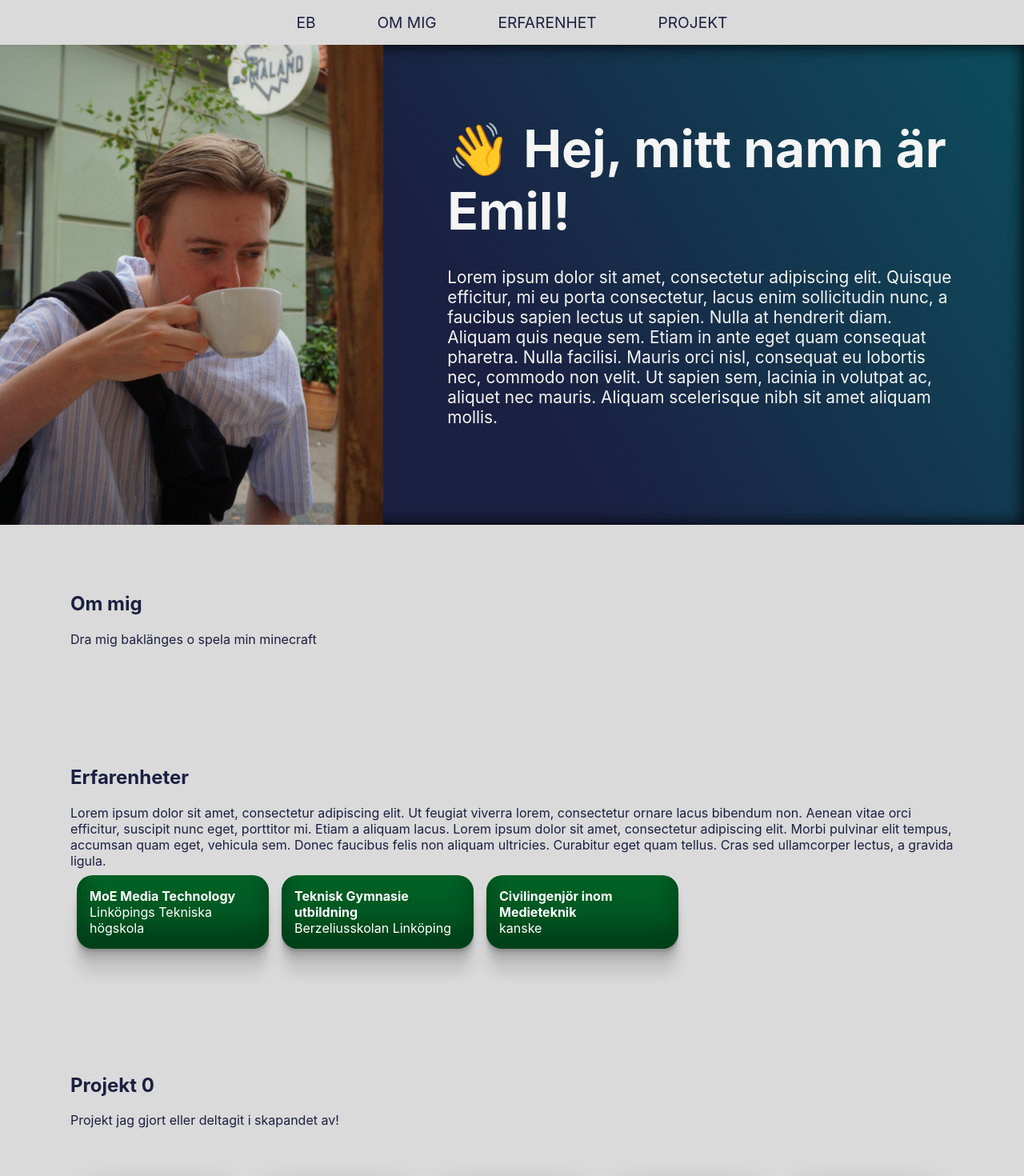
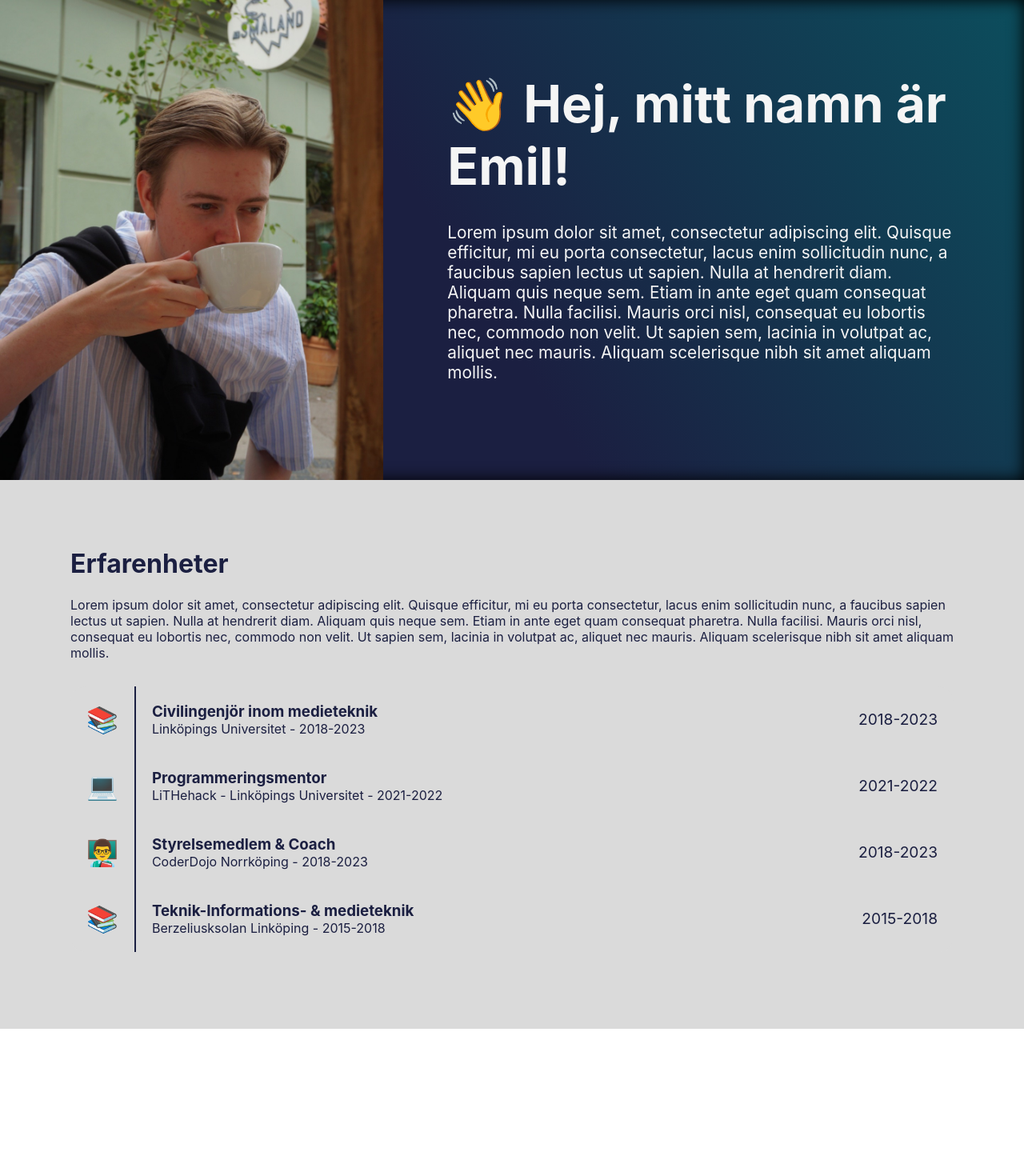
Before and after one commit to EmilBert/emilbert.gihub.io, a React (Create React App) app: page / in a window 1280 px wide. Shown: the top 1470 px of the page at 80% size. After the commit the page ends 1286 px from the top, so only its background shows below. Built offline with nearby package versions, Linux system fonts and the light colour scheme.

Commit message:
Experience list made

```diff
--- a/src/App.css
+++ b/src/App.css
@@ -11,23 +11,67 @@ h3, p {
     margin:0
 }
 
-/*NAV STYLE*/
-nav{
-    top:0;
-    width:100%;
+/* EXP LIST */
+.exp-list-container{
+    overflow-x:auto;
+}
 
+.exp-list{
+    border-spacing:0;
+    overflow-x:auto;
+    width: 100%;
+    min-width: 600px;
+    margin: 2rem 0;
+    background:#DADADA;
+    border-radius: 1.2rem;
+    overflow: hidden;
 }
-nav ul{
+
+.exp-list tr{
+    transition: all 0.4s ease;
+    border-bottom: 2px solid #1B1F41;
+}
+.exp-list td {
+    padding:20px;
+}
+.exp-list td button{
+    border:0;
+    padding:10px 20px;
+    border-radius: 5px;
+    font-size: 1rem;
+}
+
+.exp-list tr button{
+    display:none;
+}
+
+
+.exp-list tr:hover{
+    color:#DADADA;
+    background-color: #1B1F41;
+}
+
+.exp-list tr:hover h3{
+    text-decoration: underline;
+}
+
+.exp-list .last-cell{
+    text-align: end;
+}
+
+.exp-list .last-cell p{
+    font-size: 1.2rem;
+}
+
+.exp-list-item .item-icon{
+    width:2rem;
+    font-size: 2rem;
+    border-right: 2px solid #1B1F41;
+}
+
+hr{
+    border:1px #1B1F41 solid;
     margin:0;
-    list-style: none;
-    display: flex;
-    justify-content: center;
-    padding:0;
-}
-nav ul li{
-    font-size: 1.2rem;
-    padding: 2vh 3vw;
-    color:#1B1F41;
 }
 
 .wrapper{
@@ -48,7 +92,7 @@ nav ul li{
     }
   }
 
-  @keyframes wave-animation {
+@keyframes wave-animation {
     0% { transform: rotate( 0.0deg) }
    10% { transform: rotate(14.0deg) }  /* The following five values can be played with to make the waving more or less extreme */
    20% { transform: rotate(-8.0deg) }
@@ -112,8 +156,6 @@ nav ul li{
     vertical-align: middle;
     display: table-cell;
     padding: 0 5rem;
-
-
 }
 
 .section-1 .text div{
--- a/src/App.js
+++ b/src/App.js
@@ -5,25 +5,13 @@ import cloth from './images/cloth.png';
 import dunwell from './images/dunwell.png';
 import scroll from './images/scroll.png';
 import bt from './images/bt.png';
-import Section from './Section';
+import ExpSection from './Components/ExpSection';
 import * as React from "react";
 
 function App() {
   return (
 
     <div className="App">
-
-      <nav>
-        <div className="wrapper">
-          <ul>
-            <li>EB</li>
-            <li>OM MIG</li>
-            <li>ERFARENHET</li>
-            <li>PROJEKT</li>
-          </ul>
-        </div>
-      </nav>
-
       <div className="section-1">
           <div className="content">
             <img id="me" alt="me" src={me} />
@@ -35,41 +23,8 @@ function App() {
       </div>
 
       <div className="wrapper">
+        <ExpSection title={"Erfarenheter"} content={"Lorem ipsum dolor sit amet, consectetur adipiscing elit. Quisque efficitur, mi eu porta consectetur, lacus enim sollicitudin nunc, a faucibus sapien lectus ut sapien. Nulla at hendrerit diam. Aliquam quis neque sem. Etiam in ante eget quam consequat pharetra. Nulla facilisi. Mauris orci nisl, consequat eu lobortis nec, commodo non velit. Ut sapien sem, lacinia in volutpat ac, aliquet nec mauris. Aliquam scelerisque nibh sit amet aliquam mollis."}/>
 
-        <div className="section section-2">
-            <h2>Om mig</h2>
-            <p>Dra mig baklänges o spela min minecraft</p>
-        </div>
-
-        <div className="section section-3 flex">
-          <div className="text">
-          <h2>Erfarenheter</h2>
-          <p>Lorem ipsum dolor sit amet, consectetur adipiscing elit. Ut feugiat viverra lorem, consectetur ornare lacus bibendum non. Aenean vitae orci efficitur, suscipit nunc eget, porttitor mi. Etiam a aliquam lacus. Lorem ipsum dolor sit amet, consectetur adipiscing elit. Morbi pulvinar elit tempus, accumsan quam eget, vehicula sem. Donec faucibus felis non aliquam ultricies. Curabitur eget quam tellus. Cras sed ullamcorper lectus, a gravida ligula.</p>
-          </div>
-          <div className="text-card-container">
-
-              {/* <div class="text-card programming-card"><h3>C++ fan va roligt med programmering!!!!!</h3><p>kanske</p></div>
-              <div class="text-card programming-card"><h3>Unity</h3><p>kanske</p></div>
-              <div class="text-card programming-card"><h3>Java</h3><p>kanske</p></div>
-              <div class="text-card programming-card"><h3>Python</h3><p>kanske</p></div>
-
-              <div class="text-card webb-card"><h3>HTML</h3><p>kanske</p></div>
-              <div class="text-card webb-card"><h3>CSS</h3><p>kanske</p></div>
-              <div class="text-card webb-card"><h3>React</h3><p>kanske</p></div>
-              <div class="text-card webb-card"><h3>JS</h3><p>kanske</p></div>
-              <div class="text-card webb-card"><h3>SQL</h3><p>kanske</p></div> */}
-
-              <div class="text-card education-card"><h3>MoE Media Technology</h3><p>Linköpings Tekniska högskola</p></div>
-              <div class="text-card education-card"><h3>Teknisk Gymnasie utbildning</h3><p>Berzeliusskolan Linköping</p></div>
-              <div class="text-card education-card"><h3>Civilingenjör inom Medieteknik</h3><p>kanske</p></div>
-
-              {/* <div class="text-card skill-card"><h3>Scrum</h3><p>kanske</p></div>
-              <div class="text-card skill-card"><h3>Ledarskap</h3><p>kanske</p></div>
-              <div class="text-card skill-card"><h3>Utlärning</h3><p>kanske</p></div> */}
-
-          </div>
-        </div>
-        <Section />
       </div>
     </div>
   );
--- /dev/null
+++ b/src/Components/ExpSection.js
@@ -0,0 +1,55 @@
+import React, { useState } from 'react';
+
+
+
+function Item(props) {
+  const [emoji, setEmoji]         = useState(props.emoji);
+  const [title, setTitle]         = useState(props.title);
+  const [subTitle, setSubTitle]   = useState(props.subTitle);
+  const [year, setYear]           = useState(props.year);
+
+  return (
+    <tr className="exp-list-item">
+        <td className="item-icon">{emoji}</td>
+        <td><h3>{title}</h3><p>{subTitle} - {year}</p></td>
+        <td className="last-cell"><p>{year}</p></td>
+    </tr>
+  );
+}
+
+function List(props) {
+
+  const listContent =
+    [
+        {"emoji":"📚","title":"Civilingenjör inom medieteknik", "subTitle":"Linköpings Universitet","year":"2018-2023" },
+        {"emoji":"💻","title":"Programmeringsmentor", "subTitle":"LiTHehack - Linköpings Universitet","year":"2021-2022" },
+        {"emoji":"👨‍🏫","title":"Styrelsemedlem & Coach", "subTitle":"CoderDojo Norrköping","year":"2018-2023" },
+        {"emoji":"📚","title":"Teknik-Informations- & medieteknik", "subTitle":"Berzeliusksolan Linköping","year":"2015-2018" }
+    ];
+
+
+  return (
+    <div className="exp-list-container">
+      <table className="exp-list">
+        {listContent.map((exp) => (
+          <Item emoji={exp.emoji} title={exp.title} subTitle={exp.subTitle} year={exp.year}/>
+        ))}
+      </table>
+    </div>
+  );
+}
+
+function ExpSection(props) {
+  // Declare a new state variable, which we'll call "count"
+  const [title, setTitle]       = useState(props.title);
+  const [content, setContent]   = useState(props.content);
+  return (
+    <div className="section">
+      <h1>{title}</h1>
+      <p>{content}</p>
+      <List />
+    </div>
+
+  );
+}
+export default ExpSection;
--- a/src/Section.js
+++ b/src/Section.js
@@ -9,8 +9,6 @@ import bt from './images/bt.png';
 function Section() {
   // Declare a new state variable, which we'll call "count"
   const [selected, setSelected] = useState(0);
-
-
 
   return (
     <div className="section section-4">
```
